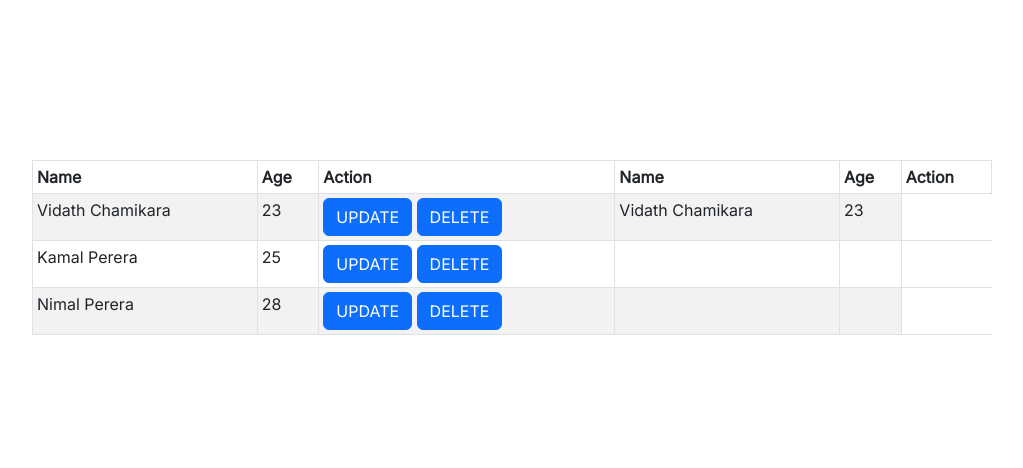
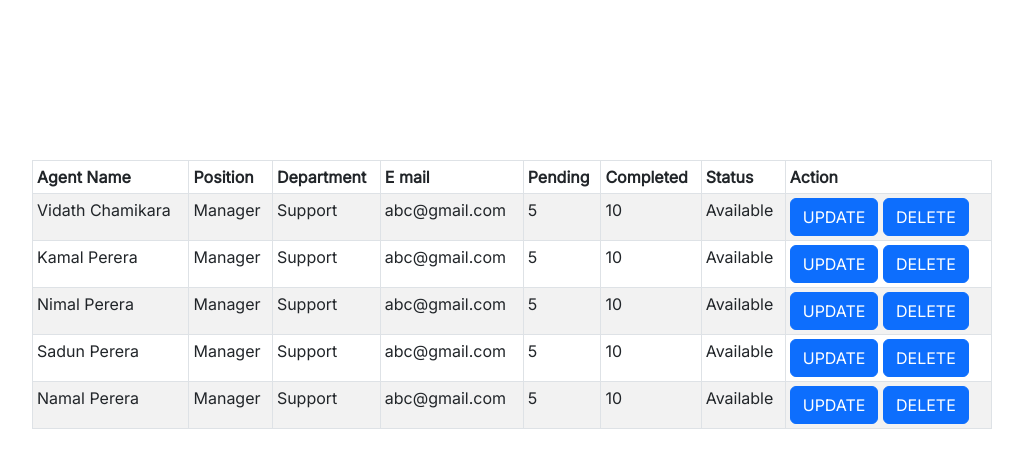
Before and after one commit to Krishanthaudayakumara/AssetFlow-EAM_Group_06_UOM-IT, a React (Create React App) app in the folder Client/: page /Support_Agent in a window 1280 px wide. Shown: the top 468 px of the page, without its empty margins (128-1151 px from the left). Built offline with nearby package versions, Linux system fonts and the light colour scheme.

Commit message:
Update Agent Table

```diff
--- a/Client/src/components/Support/Agent_Table.tsx
+++ b/Client/src/components/Support/Agent_Table.tsx
@@ -12,23 +12,30 @@ function Agent_Table(){
                 <thead>
                     <tr>
                         <th>
-                            Name
+                            Agent Name
                         </th>
                         <th>
-                            Age
+                            Position
+                        </th>
+                        <th>
+                            Department
+                        </th>
+                        <th>
+                            E mail
+                        </th>
+                        <th>
+                            Pending
+                        </th>
+                        <th>
+                            Completed
+                        </th>
+                        <th>
+                            Status
                         </th>
                         <th>
                             Action
                         </th>
-                        <th>
-                            Name
-                        </th>
-                        <th>
-                            Age
-                        </th>
-                        <th>
-                            Action
-                        </th>
+
                     </tr>
                 </thead>
                 <tbody>
@@ -39,22 +46,32 @@ function Agent_Table(){
                         return(
                             <tr>
                                 <td>
-                                    {item.name}
+                                    {item.agent_name}
                                 </td>
                                 <td>
-                                    {item.age}
+                                    {item.agent_position}
                                 </td>
                                 <td>
-                                    <Button onClick={() => alert(item.id)}>UPDATE</Button>
-                                    &nbsp;
-                                    <Button onClick={() => alert(item.id)}>DELETE</Button>
+                                    {item.agent_department}
                                 </td>
                                 <td>
-                                    {item.ame}
+                                    {item.agent_email}
                                 </td>
                                 <td>
-                                    {item.ge}
+                                    {item.agent_pending}
                                 </td>
+                                <td>
+                                    {item.agent_completed}
+                                </td>
+                                <td>
+                                    {item.agent_available}
+                                </td>
+                                <td>
+                                    <Button onClick={() => alert(item.agent_id)}>UPDATE</Button>
+                                    &nbsp;
+                                    <Button onClick={() => alert(item.agent_id)}>DELETE</Button>
+                                </td>
+
                             </tr>
                         )
                        })
--- a/Client/src/components/Support/Agents.tsx
+++ b/Client/src/components/Support/Agents.tsx
@@ -1,19 +1,50 @@
 const Agents = [
     {
-        id:"1",
-        name:"Vidath Chamikara",
-        age:"23",
-        d:"1",
-        ame:"Vidath Chamikara",
-        ge:"23"
+        agent_id:"1",
+        agent_name:"Vidath Chamikara",
+        agent_position:"Manager",
+        agent_department:"Support",
+        agent_email:"abc@gmail.com",
+        agent_pending:"5",
+        agent_completed:"10",
+        agent_available:"Available"
+
     },{
-        id:"2",
-        name:"Kamal Perera",
-        age:"25"
+        agent_id:"2",
+        agent_name:"Kamal Perera",
+        agent_position:"Manager",
+        agent_department:"Support",
+        agent_email:"abc@gmail.com",
+        agent_pending:"5",
+        agent_completed:"10",
+        agent_available:"Available"
     },{
-        id:"3",
-        name:"Nimal Perera",
-        age:"28"
+        agent_id:"3",
+        agent_name:"Nimal Perera",
+        agent_position:"Manager",
+        agent_department:"Support",
+        agent_email:"abc@gmail.com",
+        agent_pending:"5",
+        agent_completed:"10",
+        agent_available:"Available"
+    },{
+        agent_id:"4",
+        agent_name:"Sadun Perera",
+        agent_position:"Manager",
+        agent_department:"Support",
+        agent_email:"abc@gmail.com",
+        agent_pending:"5",
+        agent_completed:"10",
+        agent_available:"Available"
+    },{
+        agent_id:"5",
+        agent_name:"Namal Perera",
+        agent_position:"Manager",
+        agent_department:"Support",
+        agent_email:"abc@gmail.com",
+        agent_pending:"5",
+        agent_completed:"10",
+        agent_available:"Available"
     }
 ]
 
```
